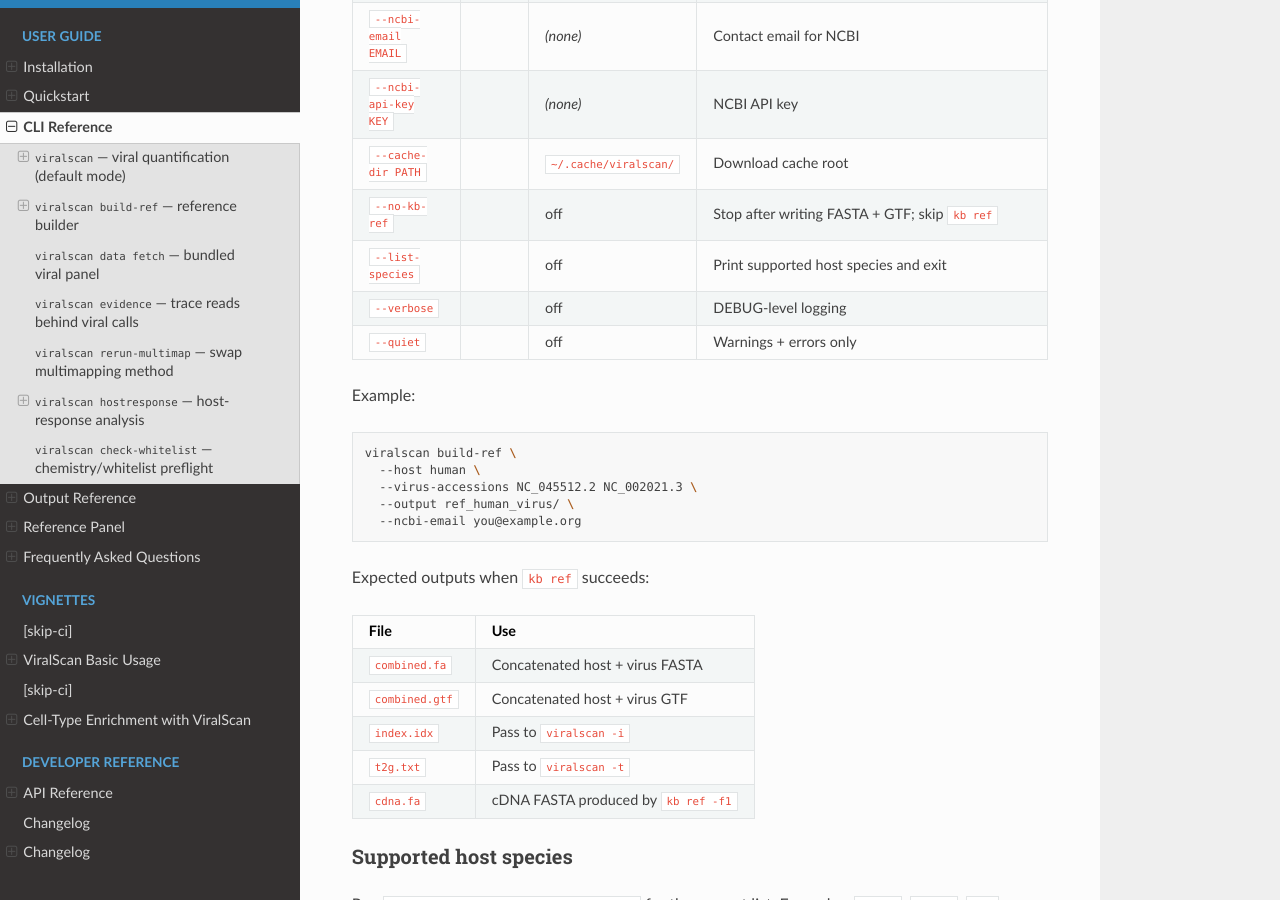
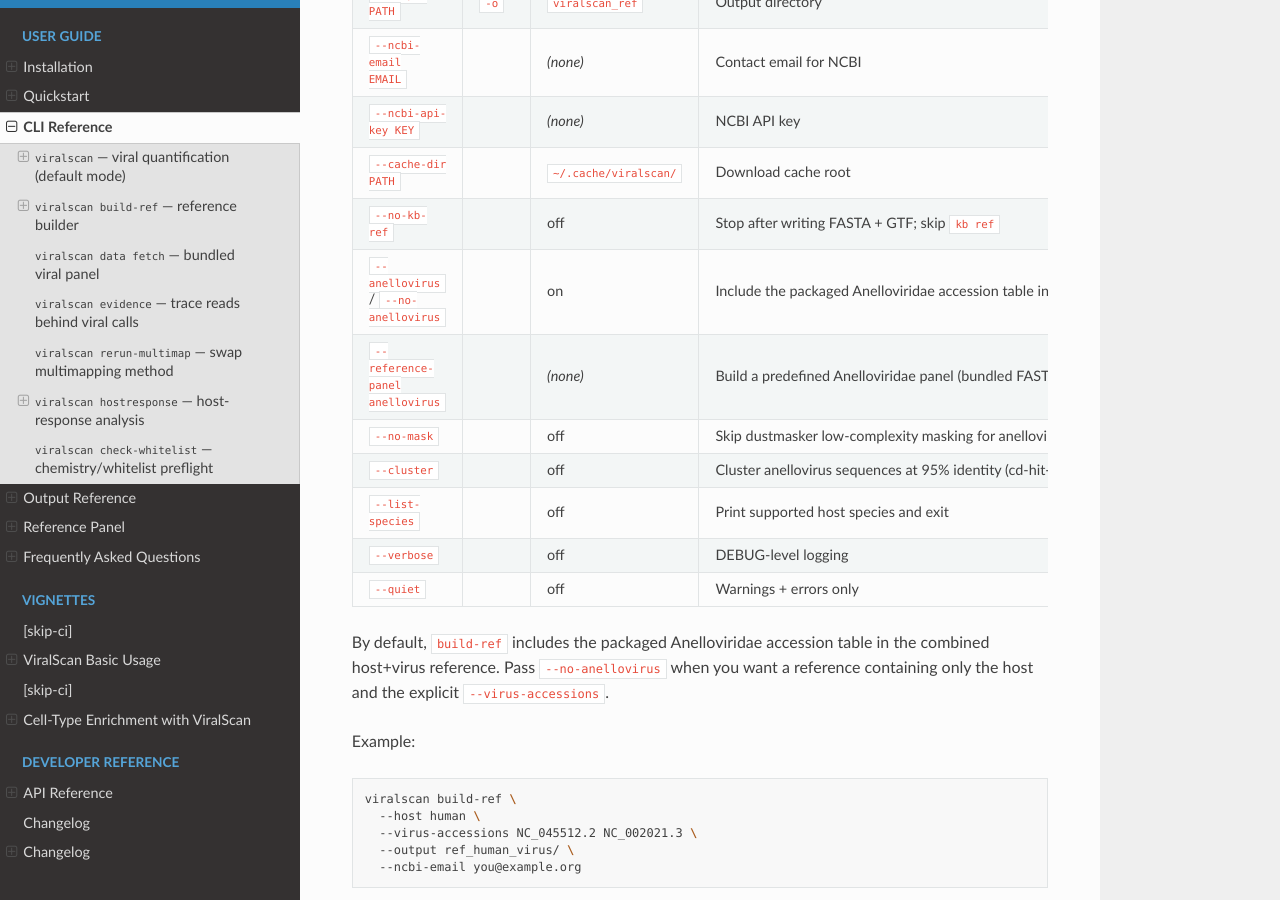
Before and after one commit to mdmanurung/ViralScan, a Sphinx documentation site: the page built from docs/cli_reference.md, in a window 1280 px wide and 900 px high, scrolled down 4405 px. Built offline with Sphinx 7.4.7 and the Read the Docs theme 3.1.0, drawn with Linux system fonts in a browser that asks for light colours; some of the changed text lies outside the part shown.

Commit message:
docs: align public docs with runtime defaults (multimap=equal, 2.5.0, subcommands)
Co-Authored-By: Claude Opus 4.8 <noreply@anthropic.com>
Claude-Session: https://claude.ai/code/session_01VTU8DRQdNAZEoXCZsSs1nY

```diff
--- a/docs/cli_reference.md
+++ b/docs/cli_reference.md
@@ -18,8 +18,10 @@ or reuses the reference, then dispatches the Snakemake workflow.
 
 For host-aware viral detection, the recommended workflow is to build a combined
 host+virus reference with `viralscan build-ref`, then pass its `index.idx` and
-`t2g.txt` to this command. The default multimapping method is
-`host-conservative`, which keeps host-virus ambiguous EC mass out of primary
+`t2g.txt` to this command. The default multimapping method is `equal` for fast
+first-pass reporting. For combined host+virus references where host-virus
+cross-homology matters, rerun (or start) with `--multimap-method
+host-conservative`, which keeps host-virus ambiguous EC mass out of primary
 viral counts.
 
 ### Input / output
@@ -136,9 +138,17 @@ runs.
 | `--ncbi-api-key KEY` | | *(none)* | NCBI API key |
 | `--cache-dir PATH` | | `~/.cache/viralscan/` | Download cache root |
 | `--no-kb-ref` | | off | Stop after writing FASTA + GTF; skip `kb ref` |
+| `--anellovirus` / `--no-anellovirus` | | on | Include the packaged Anelloviridae accession table in host+virus references |
+| `--reference-panel anellovirus` | | *(none)* | Build a predefined Anelloviridae panel (bundled FASTA if cached, else NCBI download) |
+| `--no-mask` | | off | Skip dustmasker low-complexity masking for anellovirus references |
+| `--cluster` | | off | Cluster anellovirus sequences at 95% identity (cd-hit-est) after masking |
 | `--list-species` | | off | Print supported host species and exit |
 | `--verbose` | | off | DEBUG-level logging |
 | `--quiet` | | off | Warnings + errors only |
+
+By default, `build-ref` includes the packaged Anelloviridae accession table in
+the combined host+virus reference. Pass `--no-anellovirus` when you want a
+reference containing only the host and the explicit `--virus-accessions`.
 
 Example:
 
```
Also changed, not shown: other parts of docs/cli_reference.md (+1 -1 lines), CHANGELOG.md (+3 -1 lines), docs/api.md (+4 -1 lines), docs/installation.md (+4 -4 lines), docs/output_reference.md (+3 -1 lines), docs/quickstart.md (+5 -4 lines), 2 other files.
